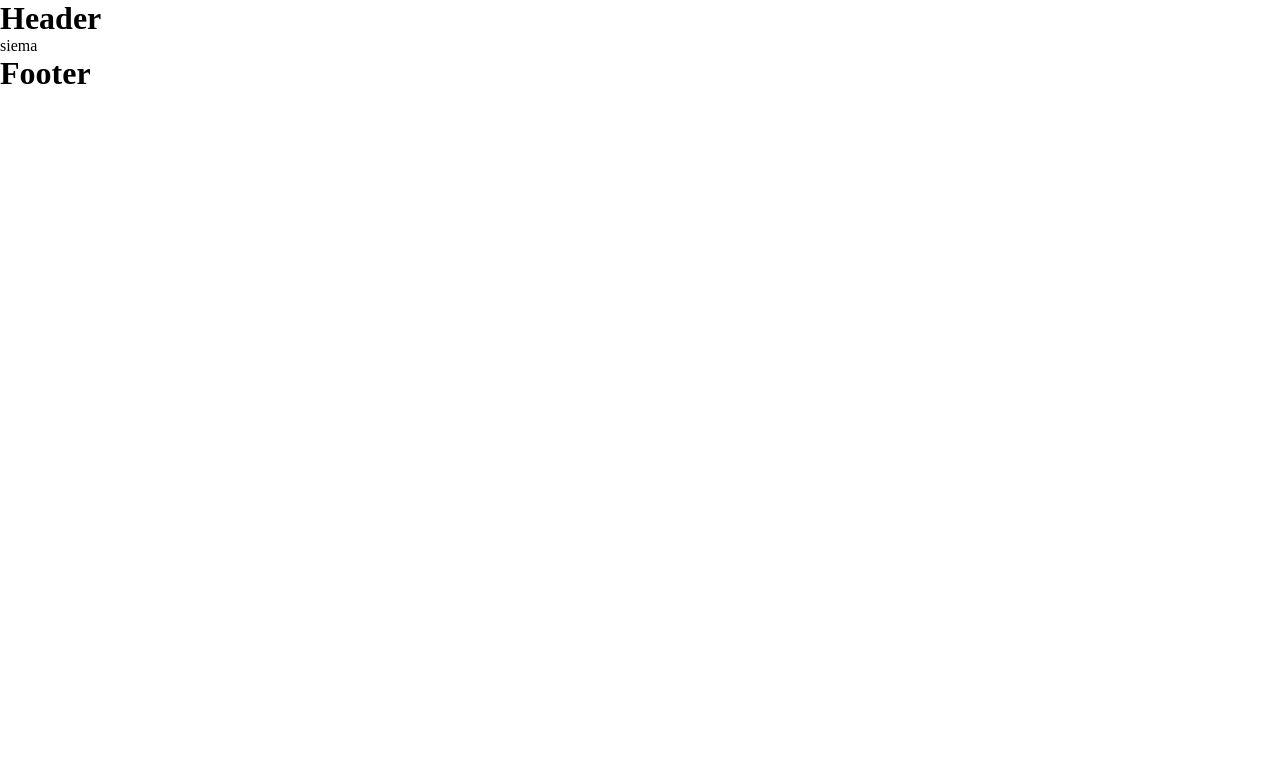
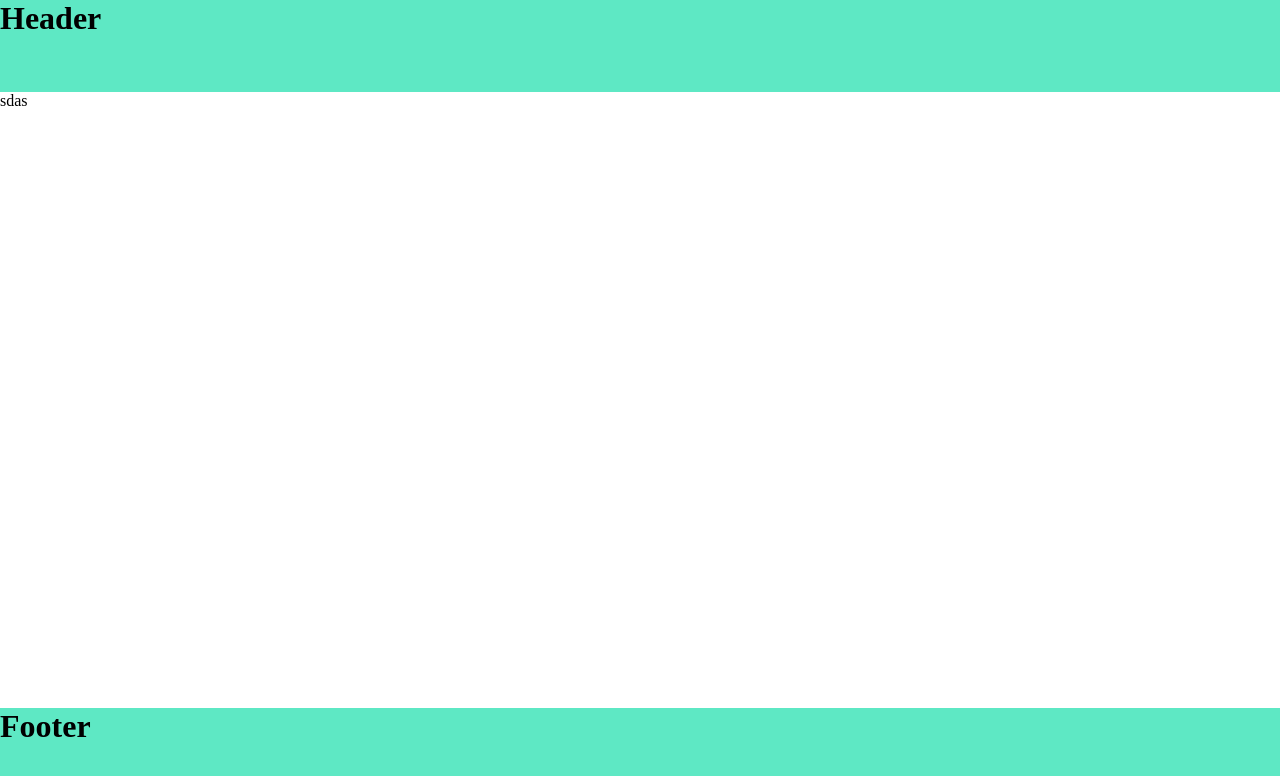
Before and after one commit to MikosJ/LEKmed, a React (Vite) app: page / in a window 1280 px wide. Shown: the top 776 px of the page. Built offline with nearby package versions, Linux system fonts and the light colour scheme.

Commit message:
header+footer

```diff
--- a/src/app/App.tsx
+++ b/src/app/App.tsx
@@ -1,14 +1,20 @@
+import {Footer} from "./components/Footer.tsx";
 import {Header} from "./components/Header.tsx";
-import {Footer} from "./components/Footer.tsx";
+import {Bar} from "./components/styled/Bar.ts";
+import {Content} from "./components/styled/Content.ts";
 
 export const App = () => {
     return (
-        <>
-            <Header/>
+        <Content>
+            <Bar>
+                <Header/>
+            </Bar>
             <div>
-                siema
+                sdas
             </div>
-            <Footer/>
-        </>
+            <Bar>
+                <Footer/>
+            </Bar>
+        </Content>
     )
 }
--- /dev/null
+++ b/src/app/components/styled/Bar.ts
@@ -0,0 +1,8 @@
+import styled from "styled-components";
+
+export const Bar = styled.div`
+  display: flex;
+  background-color: #5ee8c4;
+  width: 100%;
+  height: 120px;
+`;
--- /dev/null
+++ b/src/app/components/styled/Content.ts
@@ -0,0 +1,9 @@
+import styled from "styled-components";
+
+export const Content = styled.div`
+  width: 100%;
+  height: 100%;
+  display: flex;
+  flex-direction: column;
+  justify-content: space-around;
+`
--- a/src/app/index.css
+++ b/src/app/index.css
@@ -1,3 +1,9 @@
 * {
     margin: 0;
+    height: 100%;
+    width: 100%;
 }
+
+body {
+    height: 100%;
+}
```
